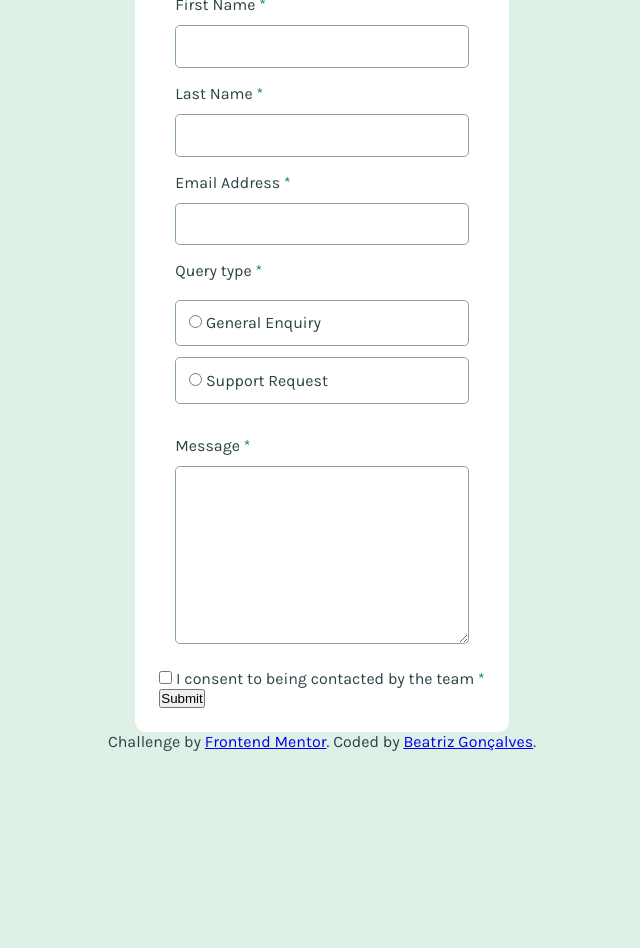
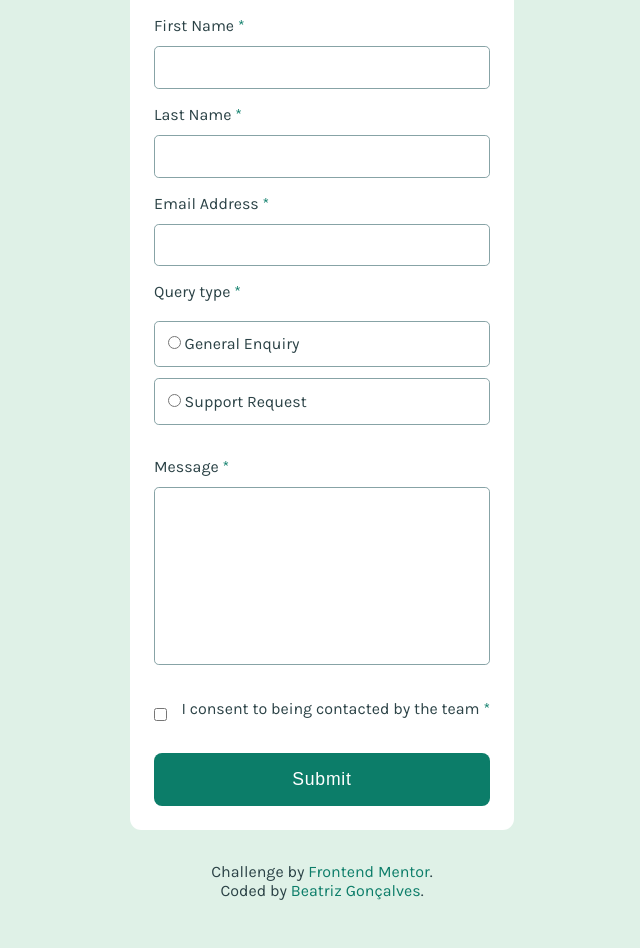
Before and after one commit to beatrizvsgoncalves/contact-form-main, a plain HTML site: page index.html in a window 1280 px wide. Shown: the part 93-1041 px from the top of the page, without its empty margins (318-958 px from the left). Before the commit the page ends 860 px from the top, so only its background shows below. Drawn offline with Linux system fonts and the light colour scheme.

Commit message:
Atualização do CSS

```diff
--- a/src/styles/index.css
+++ b/src/styles/index.css
@@ -16,9 +16,9 @@
 }
 
 body {
+  align-items: center;
   display: flex;
   flex-direction: column;
-  align-items: center;
   justify-content: center;
 
   background-color: var(--green-lighter);
@@ -26,8 +26,8 @@ body {
   font-family: 'Karla', serif;
   font-size: 16px;
   height: 100%;
+  padding: 1rem;
   width: 100%;
-  padding: 1rem;
 }
 
 main {
@@ -37,17 +37,38 @@ main {
 }
 
 h1 {
-  font-size: 1.7em;
+  margin-bottom: 2rem;
 }
 
 input, textarea, .div-radio-inputs {
   border: 1px solid var(--grey-medium);
   border-radius: .3rem;
   margin-top: .7rem;
+  outline: none;
   padding: .8rem;
 }
 
+input, button, .div-radio-inputs, .div-checkbox label {
+  cursor: pointer;
+}
+
+input:hover {
+  border: 1px solid var(--green-medium);
+}
+
+input:focus {
+  border: 2px solid var(--green-medium);
+}
+
+.div-container {
+  display: flex;
+  flex-direction: column;
+  margin-top: 1rem;
+}
+
 .div-radio {
+  display: flex;
+  flex-direction: column;
   margin: .5rem 0 1rem 0;
 }
 
@@ -55,20 +76,46 @@ input, textarea, .div-radio-inputs {
   margin-top: 0;
 }
 
-.div-container {
-  display: flex;
-  flex-direction: column;
-  margin: 1rem;
+.div-radio-inputs input:checked {
+  content: url("../../assets/images/icon-radio-selected.svg");
 }
 
-.div-radio {
+textarea {
+  resize: none;
+}
+
+.div-checkbox {
+  align-items: center;
   display: flex;
-  flex-direction: column;
+  flex-direction: row;
+  gap: .9rem;
+  line-height: 1.5rem;
+  margin: 2rem auto;
+}
+
+.div-checkbox input:checked {
+  content: url("../../assets/images/icon-checkbox-check.svg");
+}
+
+div button {
+  background-color: var(--green-medium);
+  border: none;
+  border-radius: .5rem;
+  color: var(--white);
+  letter-spacing: .05rem;
+  font-size: 1.1em;
+  padding: 1rem;
+  width: 100%;
 }
 
 .asterisk::after {
   color: var(--green-medium);
   content: ' *';
+}
+
+.active{
+  background-color: var(--green-lighter);
+  border: 1px solid var(--green-medium);
 }
 
 .error-message {
@@ -78,3 +125,20 @@ input, textarea, .div-radio-inputs {
 .div-success-message {
   display: none;
 }
+
+footer {
+  color: var(--grey-darker);
+  margin: 2rem auto;
+  max-width: 15rem;
+  text-align: center;
+}
+
+footer a {
+  color: var(--green-medium);
+  text-decoration: none;
+}
+
+footer a:hover {
+  color: var(--grey-darker);
+  text-decoration: underline;
+}
```
